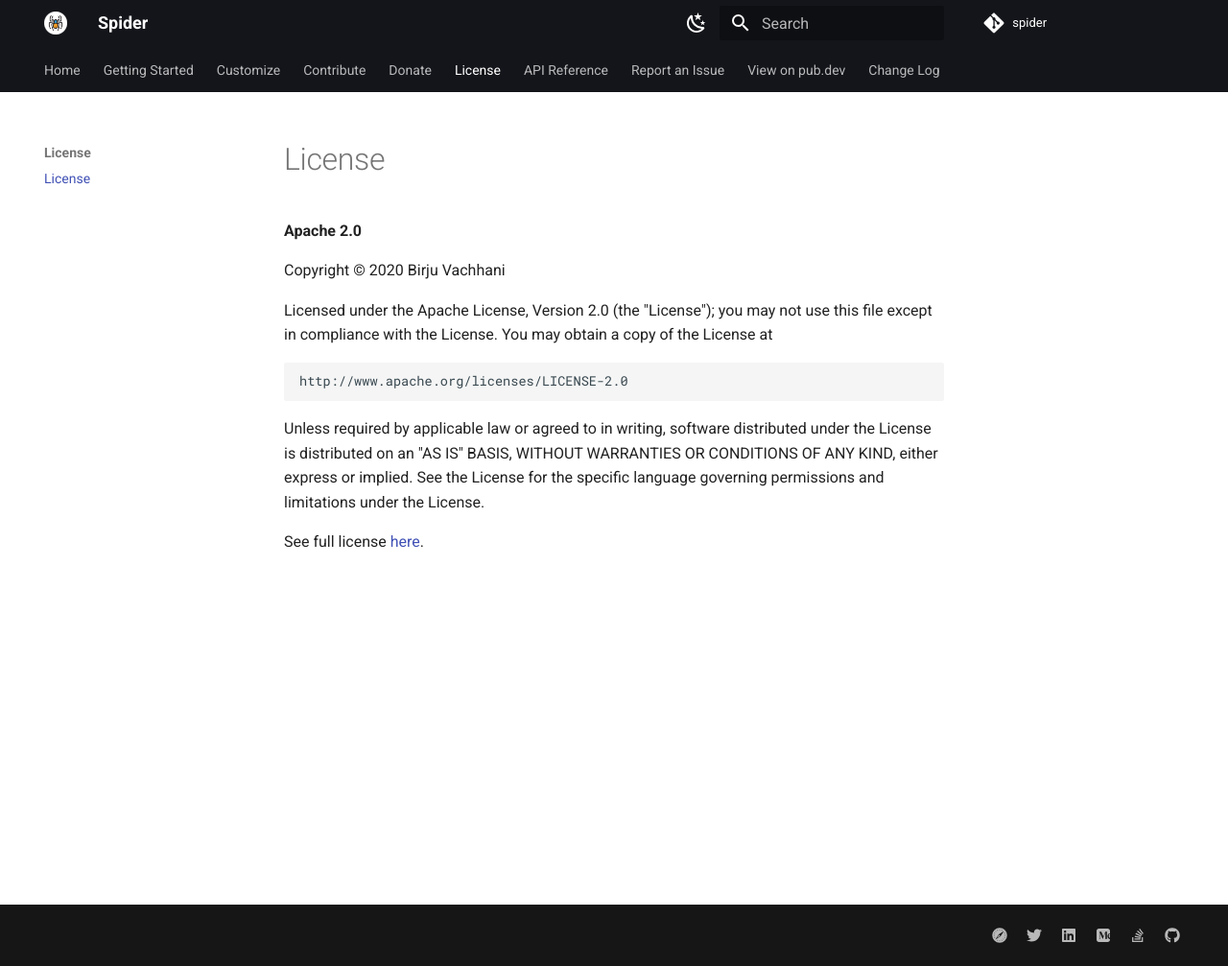
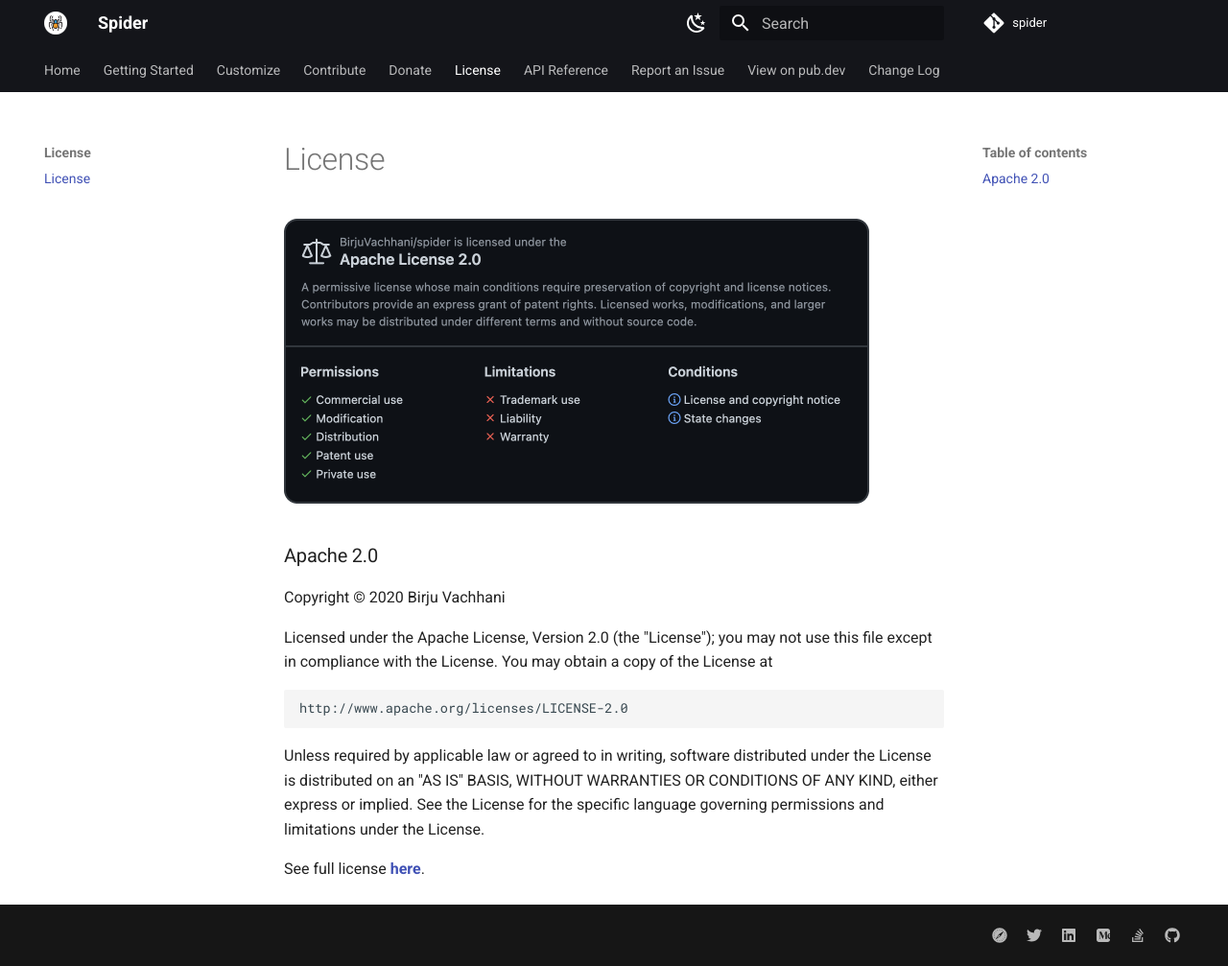
Before and after one commit to BirjuVachhani/spider, an MkDocs documentation site: the page built from docs/license.md, in a window 1280 px wide and 1007 px high. Shown: the whole window at 96% size. Built offline with MkDocs 1.6.1 and Material for MkDocs 9.7.7, drawn with Linux system fonts in a browser that asks for light colours; comment, search, counter and statistics services are not loaded.

Commit message:
Update license

```diff
--- a/docs/license.md
+++ b/docs/license.md
@@ -1,4 +1,7 @@
-**Apache 2.0**
+![License](img/ic_license.png)
+
+
+### Apache 2.0
 
 Copyright © 2020 Birju Vachhani
 
@@ -14,4 +17,4 @@
 See the License for the specific language governing permissions and
 limitations under the License.
 
-See full license [here](https://github.com/BirjuVachhani/spider/blob/main/LICENSE).
+See full license [**here**](https://github.com/BirjuVachhani/spider/blob/main/LICENSE).
```
Also changed, not shown: docs/img/ic_license.png (added).
